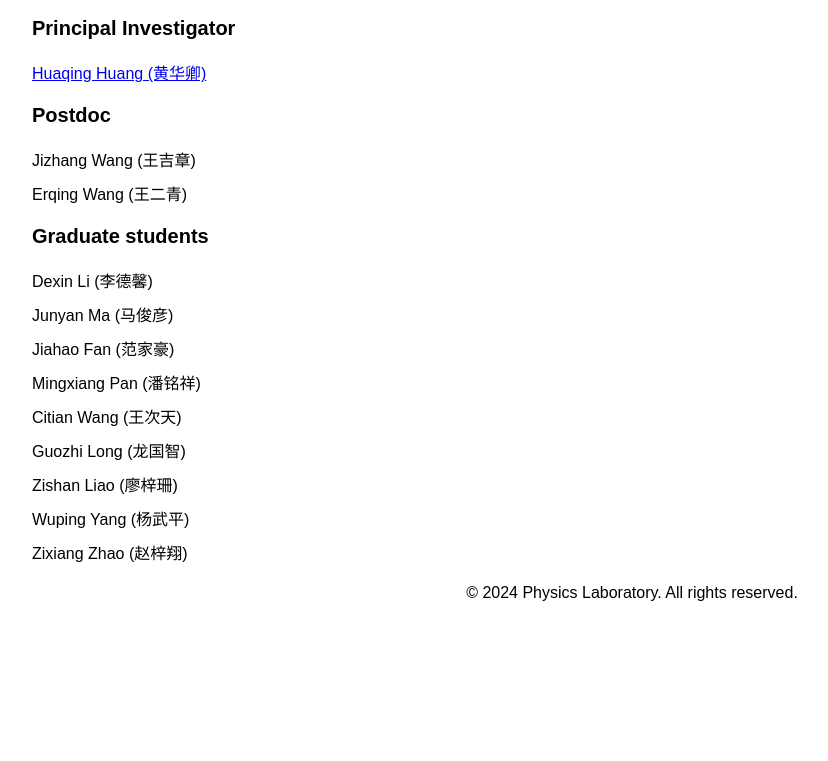
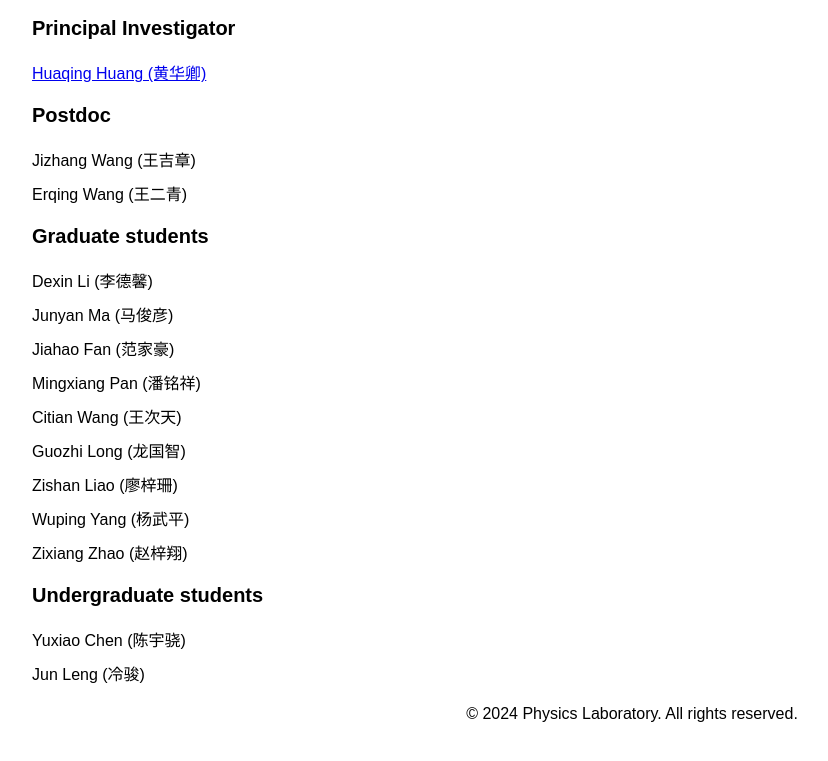
Before and after one commit to PKU-CMT/PKU-CMT.github.io, a plain HTML site: page group-members.html in a window 1280 px wide. Shown: the part 129-890 px from the top of the page, without its empty margins (8-836 px from the left). Before the commit the page ends 800 px from the top, so only its background shows below. Drawn offline with Linux system fonts and the light colour scheme.

Commit message:
update group members

```diff
--- a/group-members.html
+++ b/group-members.html
@@ -63,6 +63,14 @@
                 <li>Zixiang Zhao (赵梓翔)</li>
             </ul>
         </div>
+
+        <div class="category">
+            <p class="category-title">Undergraduate students</p>
+            <ul class="member-list">
+                <li>Yuxiao Chen (陈宇骁)</li>
+                <li>Jun Leng (冷骏)</li>
+            </ul>
+        </div>
     </div>
     <footer>
         <p>&copy; 2024 Physics Laboratory. All rights reserved.</p>
```
